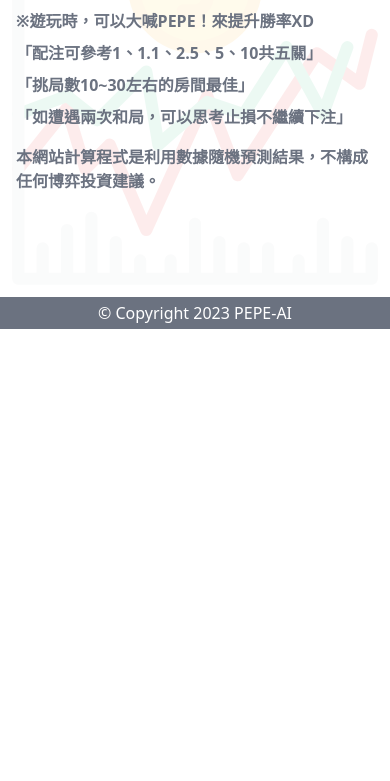
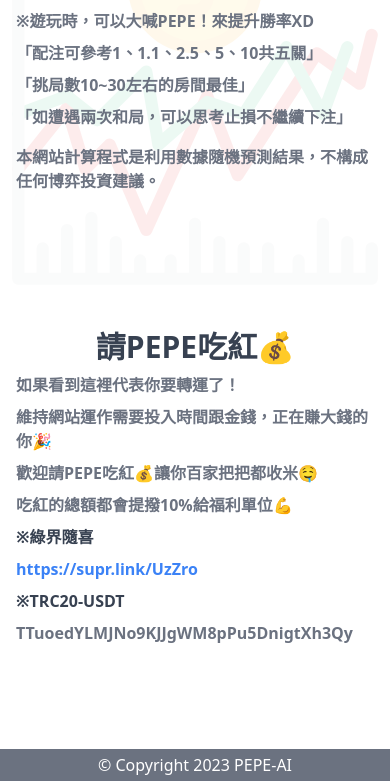
Before and after one commit to WayneRichen/baccarat, a plain HTML site: page index.html in a window 390 px wide. Shown: the part 1915-2696 px from the top of the page. Before the commit the page ends 2244 px from the top, so only its background shows below. Drawn offline with nearby package versions, Linux system fonts and the light colour scheme.

Commit message:
Add donate area

```diff
--- a/index.html
+++ b/index.html
@@ -27,7 +27,7 @@
                     <div class="p-4"><a id="aboutLink" class="border-b-2 border-transparent hover:border-gray-700 py-1 hover:text-black cursor-pointer">關於</a></div>
                     <div class="p-4"><a id="upLink" class="border-b-2 border-transparent hover:border-gray-700 py-1 hover:text-black cursor-pointer">PE-AI預測</a></div>
                     <div class="p-4"><a id="faqLink" class="border-b-2 border-transparent hover:border-gray-700 py-1 hover:text-black cursor-pointer">說明&問題</a></div>
-                    <div class="p-4"><a href="https://supr.link/UzZro" target="_blank" class="border-b-2 border-transparent hover:border-gray-700 py-1 hover:text-black cursor-pointer">隨喜贊助</a></div>
+                    <div class="p-4"><a id="donateLink" class="border-b-2 border-transparent hover:border-gray-700 py-1 hover:text-black cursor-pointer">請PEPE吃紅</a></div>
                 </div>
                 <div class="md:hidden flex">
                     <button class="more-button">
@@ -41,7 +41,7 @@
                 <a id="aboutLinkMobile"><div class="text-lg px-4 py-1 hover:bg-gray-100 hover:bg-opacity-50 hover:text-gray-900">關於</div></a>
                 <a id="upLinkMobile"><div class="text-lg px-4 py-1 hover:bg-gray-100 hover:bg-opacity-50 hover:text-gray-900">PE-AI預測</div></a>
                 <a id="faqLinkMobile"><div class="text-lg px-4 py-1 hover:bg-gray-100 hover:bg-opacity-50 hover:text-gray-900">說明&問題</div></a>
-                <a href="https://supr.link/UzZro" target="_blank"><div class="text-lg px-4 py-1 hover:bg-gray-100 hover:bg-opacity-50 hover:text-gray-900">隨喜贊助</div></a>
+                <a id="donateMobile"><div class="text-lg px-4 py-1 hover:bg-gray-100 hover:bg-opacity-50 hover:text-gray-900">請PEPE吃紅</div></a>
             </div>
             <div class="blankArea bg-transparent h-screen filter blur-none"></div>
         </div>
@@ -167,6 +167,27 @@
         </div>
     </div>
 
+    <!-- Donate -->
+    <div id="donate" class="max-w-screen flex justify-center pt-6 md:pt-24 md:bg-gray-100 bg-white">
+        <div class="max-w-6xl w-full bg-contain bg-no-repeat bg-left-bottom p-2">
+            <div class="w-full h-full bg-opacity-90 flex justify-center">
+                <div class="flex flex-col pb-24 px-2">
+                    <div class="flex justify-center"><span class="font-bold text-3xl md:text-4xl text-gray-700">請PEPE吃紅💰</span></div>
+                    <div class="flex flex-col mt-2 space-y-2">
+                        <span class="font-bold text-base md:text-xl text-gray-500">如果看到這裡代表你要轉運了！</span>
+                        <span class="font-bold text-base md:text-xl text-gray-500">維持網站運作需要投入時間跟金錢，正在賺大錢的你🎉</span>
+                        <span class="font-bold text-base md:text-xl text-gray-500">歡迎請PEPE吃紅💰讓你百家把把都收米🤤</span>
+                        <span class="font-bold text-base md:text-xl text-gray-500">吃紅的總額都會提撥10%給福利單位💪</span>
+                        <span class="font-bold text-base md:text-xl text-gray-700">※綠界隨喜</span>
+                        <span class="font-bold text-base md:text-xl text-blue-500 hover:text-blue-400"><a href="https://supr.link/UzZro" target="_blank">https://supr.link/UzZro</a></span>
+                        <span class="font-bold text-base md:text-xl text-gray-700">※TRC20-USDT</span>
+                        <span class="font-bold text-base md:text-xl text-gray-500">TTuoedYLMJNo9KJJgWM8pPu5DnigtXh3Qy</span>
+                    </div>
+                </div>
+            </div>
+        </div>
+    </div>
+
 </body>
 <footer>
     <div class="max-w-screen bg-gray-500 flex justify-center">
--- a/js/ui.js
+++ b/js/ui.js
@@ -47,6 +47,19 @@ faqLink.addEventListener("click", ()=>{
 
 faqLinkMobile.addEventListener("click", ()=>{
     faq.scrollIntoView({ behavior: "smooth"});
+    menu.classList.toggle("hidden");
+}, false);
+
+const donateLink = document.querySelector('#donateLink');
+const donateMobile = document.querySelector('#donateMobile');
+const donate = document.querySelector('#donate');
+
+donateLink.addEventListener("click", ()=>{
+    donate.scrollIntoView({ behavior: "smooth"});
+}, false);
+
+donateMobile.addEventListener("click", ()=>{
+    donate.scrollIntoView({ behavior: "smooth"});
     menu.classList.toggle("hidden");
 }, false);
 
```
